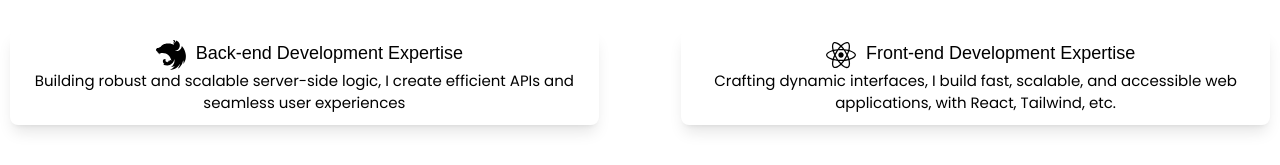
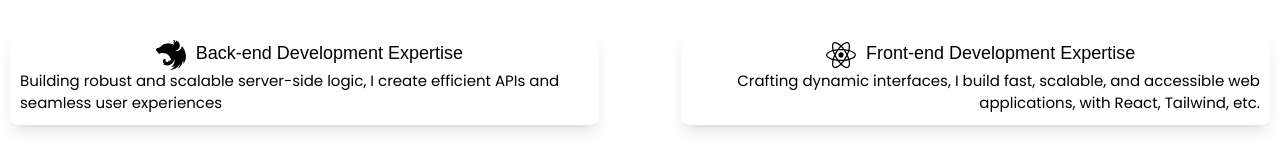
Before and after one commit to tosxin-456/Topinns_, a React (Vite) app: page /#home in a window 1280 px wide. Shown: the part 1938-2103 px from the top of the page. Built offline with nearby package versions, Linux system fonts and the light colour scheme; a web font is replaced by a local one.

Commit message:
wroked on the movmemnt

```diff
--- a/src/App.css
+++ b/src/App.css
@@ -0,0 +1,4 @@
+/* App.css */
+html {
+    scroll-behavior: smooth;
+  }
--- a/src/App.tsx
+++ b/src/App.tsx
@@ -1,15 +1,66 @@
-import { useState, useEffect } from 'react'
-import './App.css'
-import Footer from './components/footer'
-import Navbar from './components/navbar'
-import Home from './pages/home'
-import About from './pages/about'
+// App.tsx
+import React, { useState, useEffect, useRef } from 'react';
+import './App.css';
+import Footer from './components/footer';
+import Navbar from './components/navbar';
+import Home from './pages/home';
+import About from './pages/about';
 
-function App() {
-  const [isLightMode, setIsLightMode] = useState(() => {
+type SectionRefs = {
+  home: HTMLElement | null;
+  about: HTMLElement | null;
+  projects: HTMLElement | null;
+  games: HTMLElement | null;
+  contact: HTMLElement | null;
+  blog: HTMLElement | null;
+};
+
+const App: React.FC = () => {
+  const [isLightMode, setIsLightMode] = useState<boolean>(() => {
     const theme = localStorage.getItem('mode');
-    return theme ? theme === 'light' : true; // Default to light mode if no preference is set
+    return theme ? theme === 'light' : true;
   });
+
+  const sectionRefs = useRef<SectionRefs>({
+    home: null,
+    about: null,
+    projects: null,
+    games: null,
+    contact: null,
+    blog: null,
+  });
+
+  useEffect(() => {
+    const observer = new IntersectionObserver(
+      (entries) => {
+        entries.forEach(entry => {
+          if (entry.isIntersecting) {
+            window.history.pushState(null, '', `#${entry.target.id}`);
+          }
+        });
+      },
+      {
+        threshold: 0.7,
+      }
+    );
+
+    const { home, about, projects, games, contact, blog } = sectionRefs.current;
+    const sections = [home, about, projects, games, contact, blog];
+
+    sections.forEach(section => {
+      if (section) {
+        observer.observe(section);
+      }
+    });
+
+    return () => {
+      sections.forEach(section => {
+        if (section) {
+          observer.unobserve(section);
+        }
+      });
+    };
+  }, []);
 
   useEffect(() => {
     if (isLightMode) {
@@ -34,7 +85,6 @@ function App() {
     }
   }, []);
 
-
   const toggleColorMode = () => {
     setIsLightMode(prevMode => !prevMode);
   };
@@ -42,13 +92,17 @@ function App() {
   return (
     <>
       <div>
-       <Navbar isLightMode={isLightMode} toggleColorMode={toggleColorMode}/>
-       <Home isLightMode={isLightMode}/>
-       <About isLightMode={isLightMode}/>
-       <Footer isLightMode={isLightMode}/>
+        <Navbar isLightMode={isLightMode} toggleColorMode={toggleColorMode} />
+        <div id="home" ref={el => sectionRefs.current.home = el}>
+          <Home isLightMode={isLightMode} />
+        </div>
+        <div id="about" ref={el => sectionRefs.current.about = el}>
+          <About isLightMode={isLightMode} />
+        </div>
+        <Footer isLightMode={isLightMode} />
       </div>
     </>
-  )
-}
+  );
+};
 
-export default App
+export default App;
--- a/src/components/navbar.tsx
+++ b/src/components/navbar.tsx
@@ -33,6 +33,7 @@ import { Box,
     handleResize();
     return () => window.removeEventListener('resize', handleResize);
   }, []);
+
 
 
   return (
@@ -77,7 +78,7 @@ import { Box,
      <Text
     fontFamily="'Clash Display', sans-serif"
     _hover={{ textDecoration: "underline" , cursor:'pointer', color:'#6A98F0'}}
-
+    as="a" href="#home"
      >
        home
      </Text>
@@ -85,6 +86,7 @@ import { Box,
     fontFamily="'Clash Display', sans-serif"
     _hover={{ textDecoration: "underline" , cursor:'pointer', color:'#6A98F0'}}
      textAlign={'center'}
+     as="a" href="#about"
      >
         about me
      </Text>
@@ -241,7 +243,7 @@ import { Box,
     fontFamily="'Clash Display', sans-serif"
     _hover={{ textDecoration: "underline" , cursor:'pointer', color:'#6A98F0'}}
     className={`${isLightMode ?'bg-white color-black  ' :'bg-[#141613] text-white '}`}
-
+    as="a" href="#home"
      >
        home
        {/* <FaCheck/> */}
@@ -251,6 +253,7 @@ import { Box,
      className={`${isLightMode ?'bg-white color-black  ' :'bg-[#141613] text-white '}`}
     _hover={{ textDecoration: "underline" , cursor:'pointer', color:'#6A98F0'}}
      textAlign={'center'}
+     as="a" href="#about"
      >
         about me
      </Text>
--- a/src/components/skillset.tsx
+++ b/src/components/skillset.tsx
@@ -36,7 +36,7 @@ function Skillset({isLightMode}:SkillsProps) {
            Back-end Development Expertise
         </Text>
         </Box>
-        <Text fontFamily='"Poppins", "sans-serif"' className='text-[15px] text-center'>
+        <Text fontFamily='"Poppins", "sans-serif"' className='text-[15px] text-start'>
         Building robust and scalable server-side logic, I create efficient APIs and seamless user experiences
         </Text>
         </Box>
@@ -61,7 +61,7 @@ function Skillset({isLightMode}:SkillsProps) {
         Front-end Development Expertise
         </Text>
             </Box>
-        <Text fontFamily='"Poppins", "sans-serif"' className='text-[15px] text-center'>
+        <Text fontFamily='"Poppins", "sans-serif"' className='text-[15px] text-end'>
         Crafting dynamic interfaces, I build fast, scalable, and accessible web applications, with React, Tailwind, etc.
         </Text>
         </Box>
```
